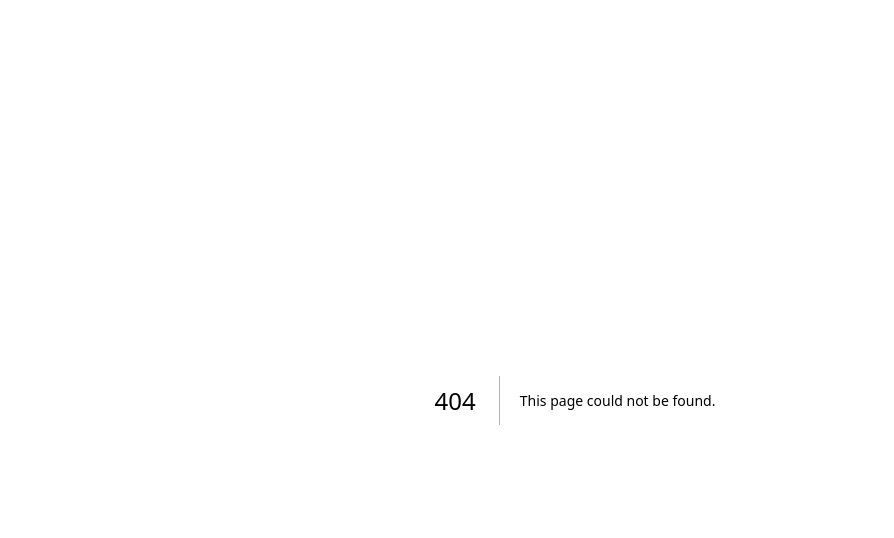
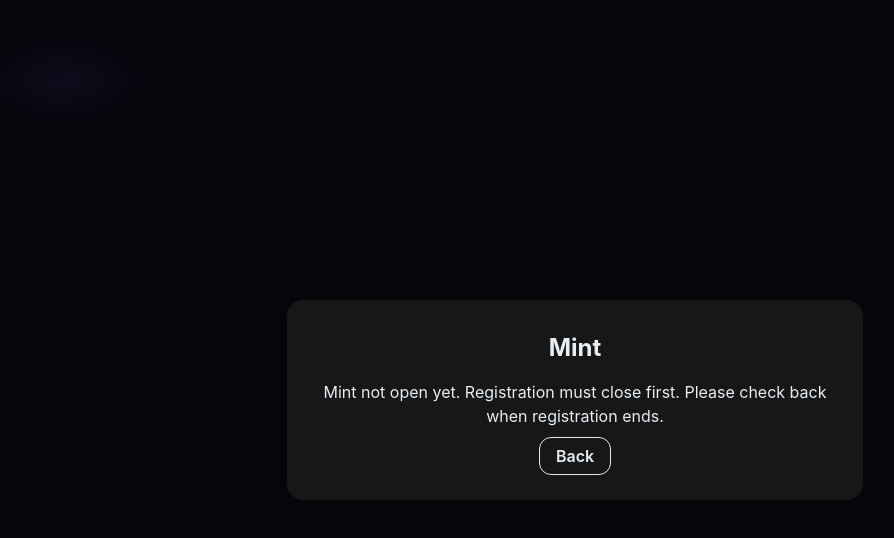
Before and after one commit to Sauravlipun/Mon-Pocket-Watch, a Next.js app: page /mint in a window 1280 px wide. Before the commit this address had no page. Shown: the top 538 px of the page, without its empty margins (65-959 px from the left). Built offline with nearby package versions, Linux system fonts and the light colour scheme.

Commit message:
Create mint.jsx

```diff
--- /dev/null
+++ b/pages/mint.jsx
@@ -0,0 +1,29 @@
+import { useEffect, useState } from 'react'
+
+export default function Mint(){
+  const [open,setOpen] = useState(false)
+  useEffect(()=>{
+    // Mirror the same 11-day window rule used on index.
+    const deadline = new Date(new Date().getTime() + 11*24*60*60*1000)
+    setOpen(new Date() > deadline ? true : false)
+  },[])
+  return (
+    <div className="min-h-screen flex items-center justify-center p-6">
+      <div className="max-w-xl text-center bg-neutral-900 p-8 rounded-2xl">
+        <h1 className="text-2xl font-bold mb-4">Mint</h1>
+        {open ? (
+          <>
+            <p className="mb-4">Mint is open now. The allowlist is required and will be verified on Magic Eden.</p>
+            <p className="mb-4">Mint price: <b>2.19 MON</b></p>
+            <a className="btn bg-indigo-600 text-white" href="https://magiceden.io">Go to Magic Eden</a>
+          </>
+        ) : (
+          <>
+            <p className="mb-4">Mint not open yet. Registration must close first. Please check back when registration ends.</p>
+            <a href="/" className="btn border">Back</a>
+          </>
+        )}
+      </div>
+    </div>
+  )
+}
```
